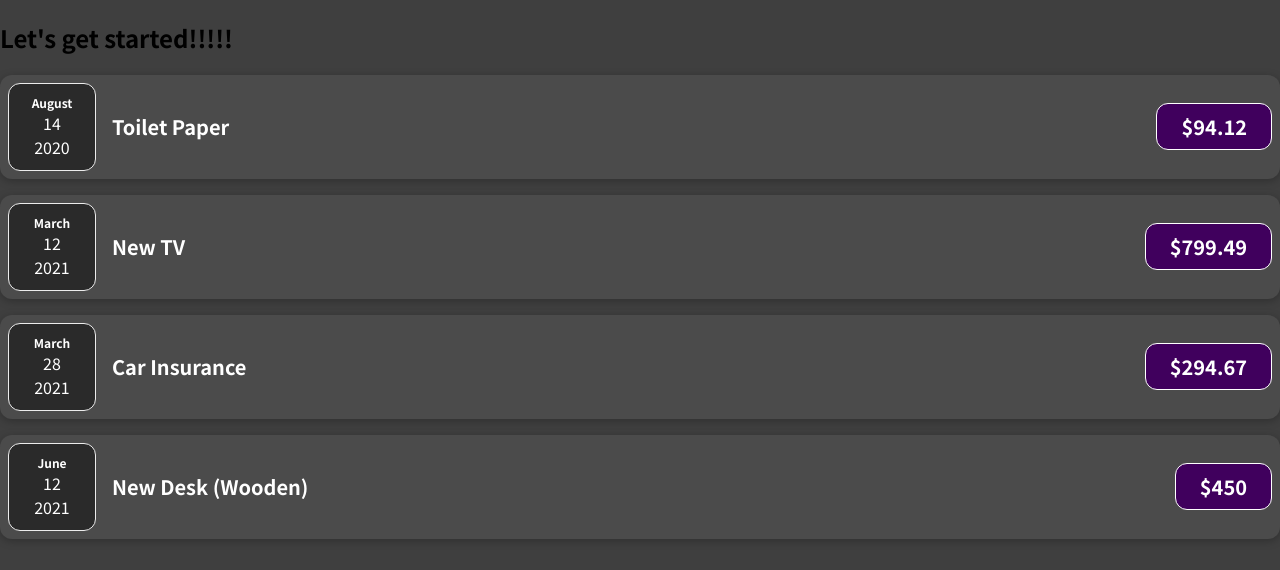
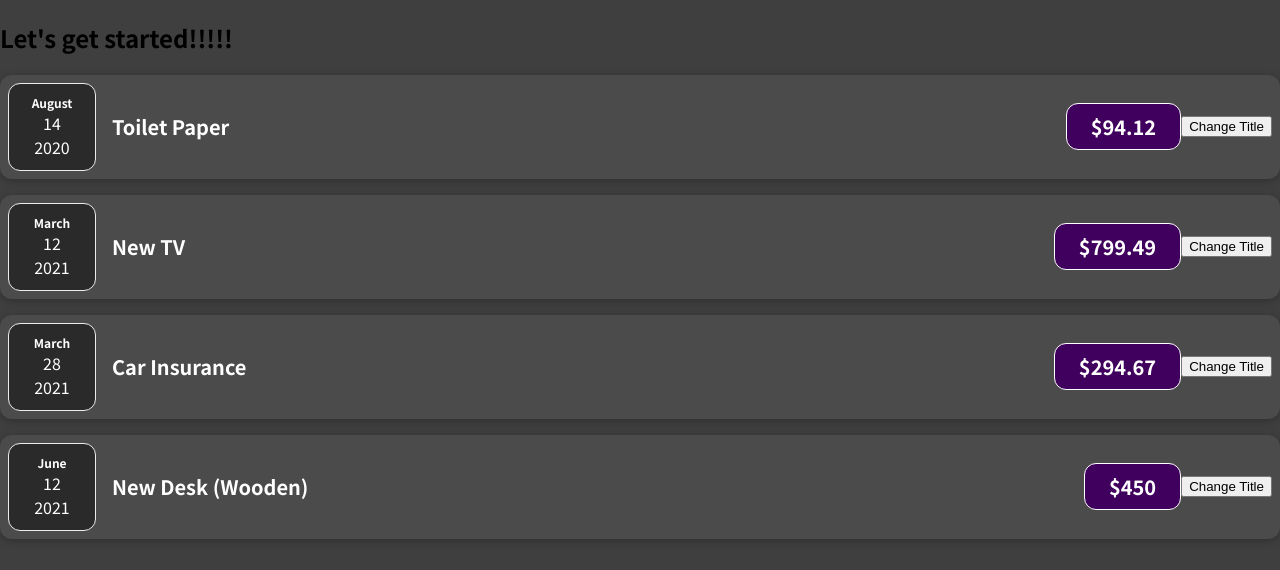
Before and after one commit to danjohnson3141/react-2023, a JavaScript app: page / in a window 1280 px wide. Shown: the top 570 px of the page. Built offline with nearby package versions, Linux system fonts and the light colour scheme.

Commit message:
chapter 5

```diff
--- a/src/components/Expenses/ExpenseItem.js
+++ b/src/components/Expenses/ExpenseItem.js
@@ -1,7 +1,12 @@
 import ExpenseDate from './ExpenseDate'
+// import Card from '../UI/Card';
 import './ExpenseItem.css'
 
 const ExpenseItem = (props) => {
+
+  const clickHandler = () => {
+    alert('Clicked!!!')
+  }
 
   return (
     <div className="expense-item">
@@ -10,6 +15,7 @@ const ExpenseItem = (props) => {
         <h2>{props.title}</h2>
         <div className="expense-item__price">${props.amount}</div>
       </div>
+      <button onClick={clickHandler}>Change Title</button>
     </div>
   )
 }
--- a/src/components/Expenses/Expenses.css
+++ b/src/components/Expenses/Expenses.css
@@ -4,6 +4,4 @@
   margin: 2rem auto;
   width: 50rem;
   max-width: 95%;
-  border-radius: 12px;
-  box-shadow: 0 1px 8px rgba(0, 0, 0, 0.25);
 }
```
Also changed, not shown: 1 other file (tests, documents, lock files or other folders).
